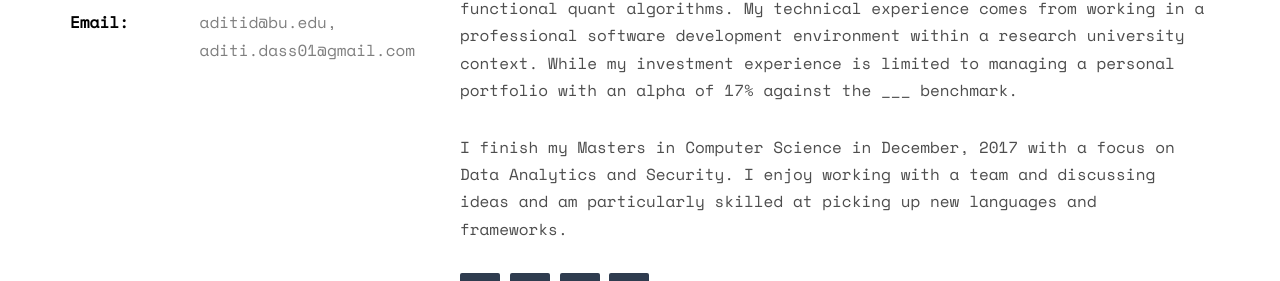
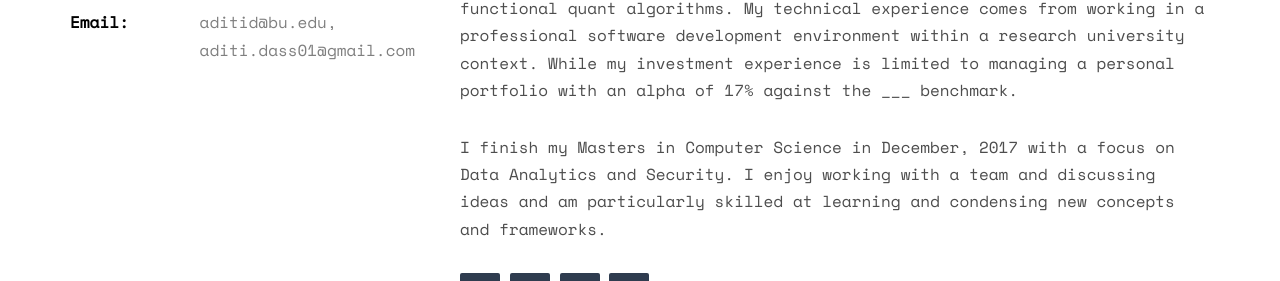
Before and after one commit to aditid/website, a plain HTML site: page index.html in a window 1280 px wide. Shown: the part 1157-1438 px from the top of the page. Drawn offline with nearby package versions, Linux system fonts and the light colour scheme; some packages are replaced by stand-ins of ours; no server answers; files whose address does not match are found by name.

Commit message:
add application, #95

```diff
--- a/index.html
+++ b/index.html
@@ -95,7 +95,7 @@
 					</p>
 
 					<p> I finish my Masters in Computer Science in December, 2017 with a focus on Data Analytics and Security.
-						I enjoy working with a team and discussing ideas and am particularly skilled at picking up new languages and frameworks.
+						I enjoy working with a team and discussing ideas and am particularly skilled at learning and condensing new concepts and frameworks.
 					</p>
 					<p>
 						<ul class="fh5co-social-icons">
```
